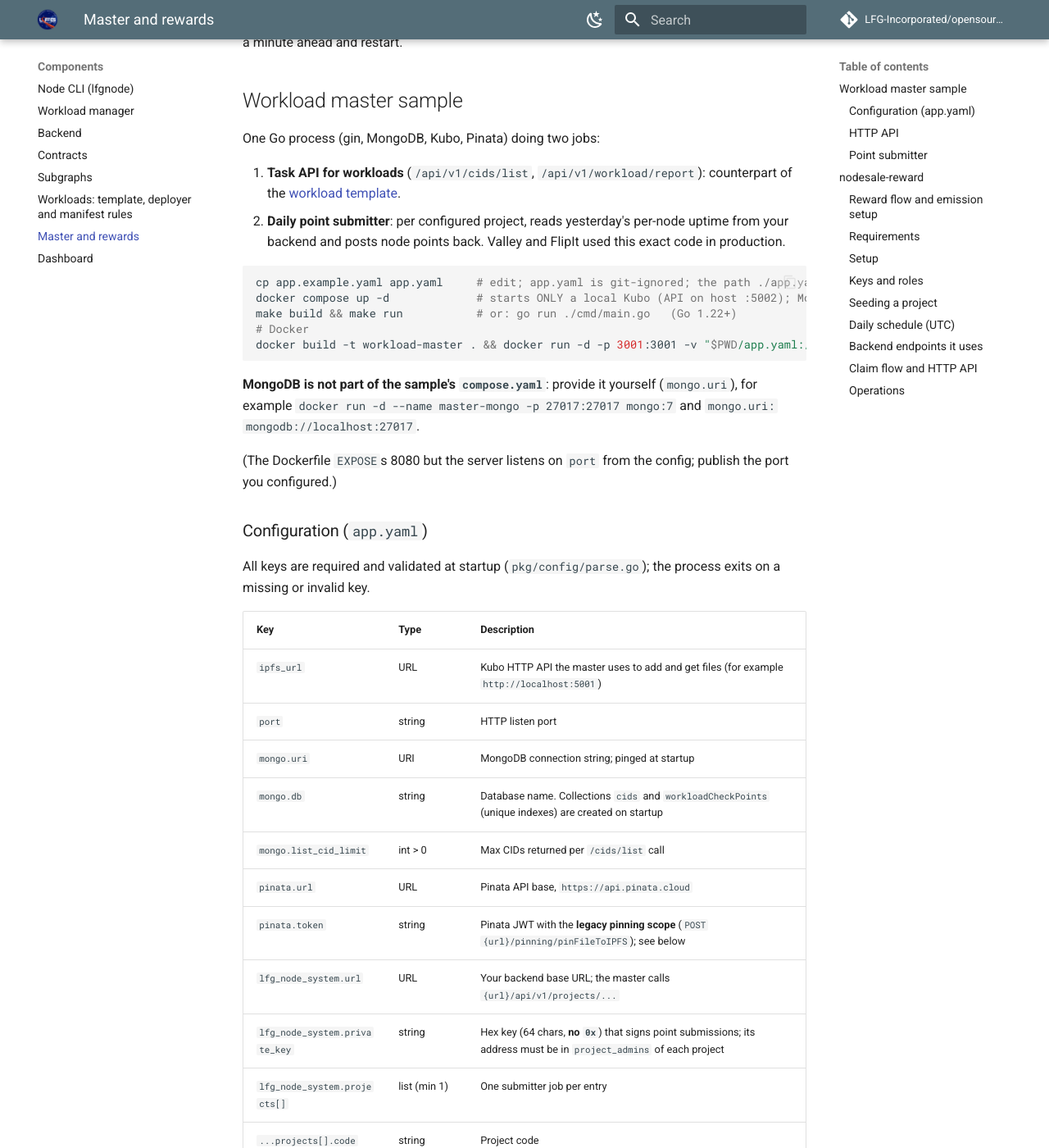
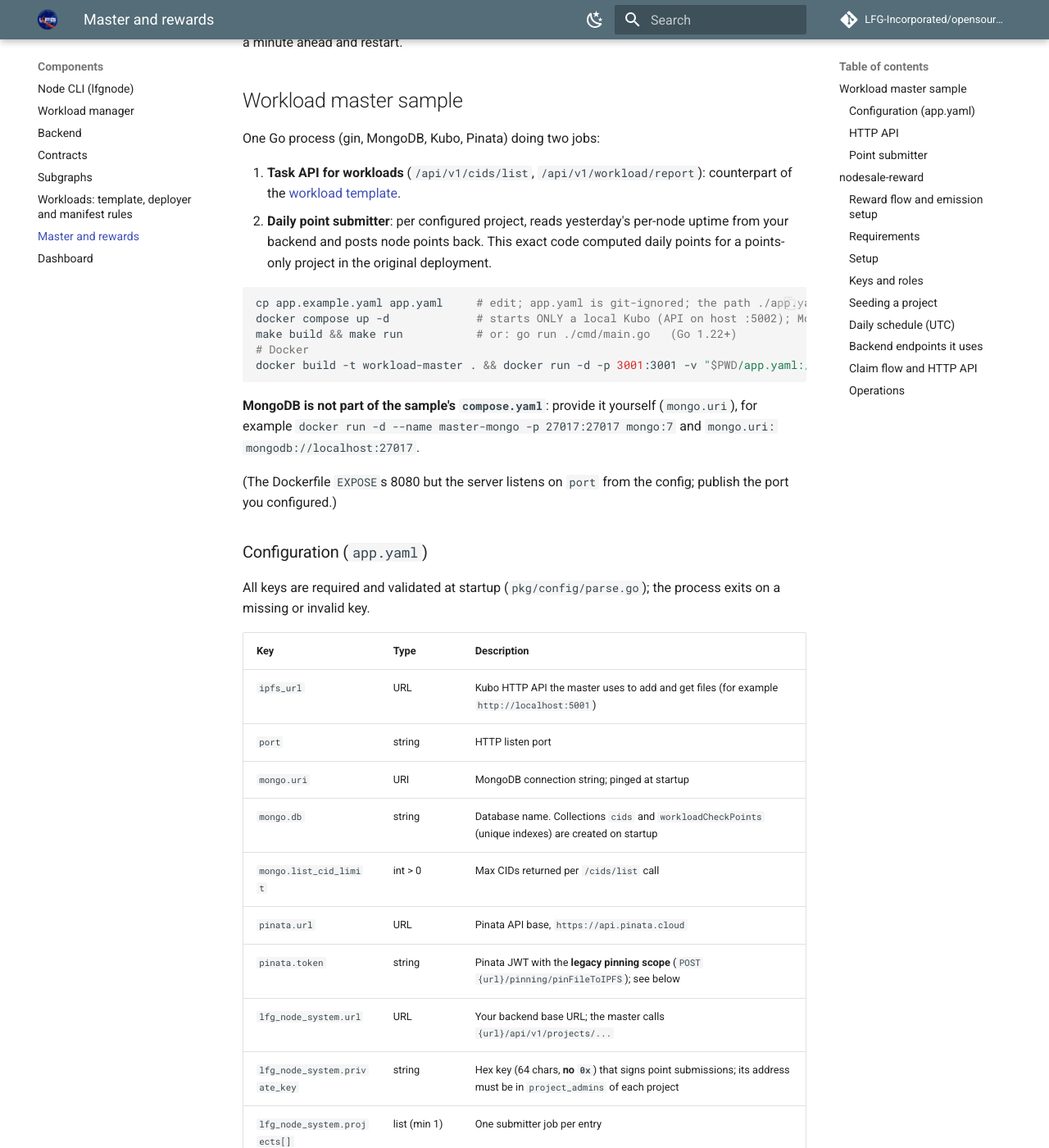
Before and after one commit to LFGInc/node-system-docs, an MkDocs documentation site: the page built from docs/master-and-rewards.md, in a window 1280 px wide and 1400 px high, scrolled down 838 px. Shown: the whole window at 82% size. Built offline with MkDocs 1.6.1 and Material for MkDocs 9.7.7, drawn with Linux system fonts in a browser that asks for light colours; comment, search, counter and statistics services are not loaded; some of the changed text lies outside the part shown.

Commit message:
docs: fix inconsistencies found in independent review
Co-Authored-By: Claude Opus 5.5 <noreply@anthropic.com>

````diff
--- a/docs/master-and-rewards.md
+++ b/docs/master-and-rewards.md
@@ -32,7 +32,7 @@ One Go process (gin, MongoDB, Kubo, Pinata) doing two jobs:
 1. **Task API for workloads** (`/api/v1/cids/list`, `/api/v1/workload/report`): counterpart of the
    [workload template](workloads.md#workload-template).
 2. **Daily point submitter**: per configured project, reads yesterday's per-node uptime from your backend
-   and posts node points back. Valley and FlipIt used this exact code in production.
+   and posts node points back. This exact code computed daily points for a points-only project in the original deployment.
 
 ```bash
 cp app.example.yaml app.yaml     # edit; app.yaml is git-ignored; the path ./app.yaml is hard-coded
@@ -66,7 +66,7 @@ invalid key.
 | `lfg_node_system.private_key` | string | Hex key (64 chars, **no `0x`**) that signs point submissions; its address must be in `project_admins` of each project |
 | `lfg_node_system.projects[]` | list (min 1) | One submitter job per entry |
 | `...projects[].code` | string | Project code |
-| `...projects[].uptime_threshold` | uint > 1000 | Minimum uptime (ms) to earn points. Valley and FlipIt used `21600000` (6 h) |
+| `...projects[].uptime_threshold` | uint > 1000 | Minimum uptime (ms) to earn points. The original deployment used `60000` (1 min); the example config uses `21600000` (6 h) |
 | `...projects[].daily_submit_at` | `HH:MM:SS` | Time of day to run, in the process's local zone (UTC in the Docker image); see the timing note above |
 | `...projects[].user_gain_point` | uint > 0 | Points awarded to each qualifying node |
 
````
